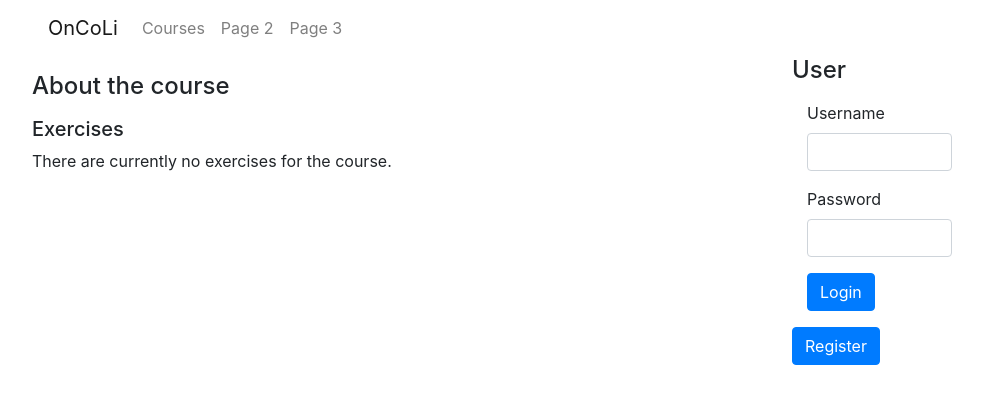
After one commit to Catrovitch/Online-course-website, a Flask app: template templates/course.html in a window 1280 px wide. The commit adds this page. Shown: the top 404 px of the page, without its empty margins (53-1036 px from the left). Run offline with Flask 3, Linux system fonts and the light colour scheme; the template is opened without the code that fills it, so the values that code supplies are empty; parts of the project's set-up code (start-up, migrations or seed data) failed here and were passed over; some libraries are stand-ins or nearby versions.

Commit message:
edit exercise and delete exercise

```diff
--- a/db.py
+++ b/db.py
@@ -2,5 +2,5 @@ from app import app
 from flask_sqlalchemy import SQLAlchemy
 from os import getenv
 
-app.config["SQLALCHEMY_DATABASE_URI"] = getenv("DATABASE_URL") #.replace("://", "ql://", 1)
+app.config["SQLALCHEMY_DATABASE_URI"] = getenv("DATABASE_URL").replace("://", "ql://", 1)
 db = SQLAlchemy(app)
--- a/schema.sql
+++ b/schema.sql
@@ -17,8 +17,12 @@ CREATE TABLE Course_registration (
 CREATE TABLE Exercises (
     id SERIAL PRIMARY KEY,
     course_id INTEGER REFERENCES Courses,
+    exercise_nr INTEGER,
     question TEXT,
-    answer TEXT);
+    option1 TEXT,
+    option2 TEXT,
+    option3 TEXT,
+    answer INTEGER);
 
 CREATE TABLE Course_statistics (
     user_id INTEGER REFERENCES Users,
--- /dev/null
+++ b/templates/course.html
@@ -0,0 +1,246 @@
+<!doctype html>
+<meta name="viewport" content="width=device-width, initial-scale=1, shrink-to-fit=no">
+<link rel="stylesheet" href="https://stackpath.bootstrapcdn.com/bootstrap/4.5.0/css/bootstrap.min.css">
+<title>Online Course Website</title>
+<div class="container">
+  <nav class="navbar navbar-expand-sm navbar-light">
+    <a class="navbar-brand" href="/">OnCoLi</a>
+    <ul class="navbar-nav">
+      <li class="nav-item">
+        <a class="nav-link" href="/courses">Courses</a>
+      </li>
+      <li class="nav-item">
+        <a class="nav-link" href="#">Page 2</a>
+      </li>
+      <li class="nav-item">
+        <a class="nav-link" href="#">Page 3</a>
+      <li class="nav-item">
+        {% if session.user_id %}
+          {% if status %}
+            <a class="nav-link" href="/admin">Admin page</a>
+          {% endif %}
+        {% endif %}
+      </li>
+      </li>
+    </ul>
+  </nav>
+  <div class="row">
+
+    <div class="col-8">
+      <h1>{{ course.name }}</h1>
+
+      <p></p>
+
+      <h4>About the course</h4>
+
+        {{ course.description }}
+
+      <p>
+
+
+      </p>
+
+      <h5>Exercises</h5>
+
+      {% if exercises %}
+        <ul>
+          {% for exercise in exercises %}
+            <p><b>{{ exercise.exercise_nr }}.</b> {{ exercise.question }}</p>
+            <ul>
+              <li>{{ exercise.option1 }}</li>
+              <li>{{ exercise.option2 }}</li>
+              <li>{{ exercise.option3 }}</li>
+              <p></p>
+            </ul>
+          {% endfor %}
+        </ul>
+      {% else %}
+        <p> There are currently no exercises for the course.</p>
+      {% endif %}
+
+    </div>
+
+    <div class="col-4">
+        <h4>User</h4>
+        <p>
+          {% if session.user_id %}
+          <p>You are logged in as {{ user }}</p>
+          <a href="/logout" class="btn btn-primary" >Logout</a>
+          {% else %}
+          <form action="/login" method="post">
+
+              <div class="form-group col-6">
+                <label for="inputUsername">Username</label>
+                <input type="text" class="form-control" id="inputUsername" name="username">
+              </div>
+              <div class="form-group col-6">
+                <label for="inputPassword">Password</label>
+                <input type="password" class="form-control" id="inputPassword" name="password">
+              </div>
+              <div class="form-group col-6">
+                <input type="submit" class="btn btn-primary" value="Login">
+              </div>
+            </form>
+            <a href="/register" class="btn btn-primary" >Register</a>
+          {% endif %}
+
+        <p>
+        </p>
+
+        {% if session.user_id %}
+            {% if status %}
+
+            <h5>Create New Exercise</h5>
+
+            <form action="/course/{{ course.id }}/create_exercise/" method="post">
+
+            <div class="form-group col-6">
+            <label for="inputCoursename">Question</label>
+            <input type="text" class="form-control" id="inputQuestion" name="question">
+            </div>
+
+            <div class="form-group col-6">
+            <label for="inputOption1">Option 1</label>
+            <input type="text" class="form-control" id="inputOption_1" name="option1">
+            </div>
+
+            <div class="form-group col-6">
+            <label for="inputOption2">Option 2</label>
+            <input type="text" class="form-control" id="inputOption_2" name="option2">
+            </div>
+
+            <div class="form-group col-6">
+            <label for="inputOption3">Option 3</label>
+            <input type="text" class="form-control" id="inputOption_3" name="option3">
+            </div>
+
+            <p></p>
+
+            <h6>Choose correct answer</h6>
+
+            <div class="form-check form-check-inline">
+                <input class="form-check-input" type="radio" name="radiobutton" id="answer_1" value="1">
+                <label class="form-check-label" for="inlineRadio1">1</label>
+            </div>
+
+            <div class="form-check form-check-inline">
+                <input class="form-check-input" type="radio" name="radiobutton" id="answer_2" value="2">
+                <label class="form-check-label" for="inlineRadio2">2</label>
+            </div>
+
+            <div class="form-check form-check-inline">
+                <input class="form-check-input" type="radio" name="radiobutton" id="answer_3" value="3">
+                <label class="form-check-label" for="inlineRadio3">3</label>
+            </div>
+
+            <p></p>
+
+            <div class="form-group col-6">
+            <input type="submit" class="btn btn-primary" value="Create exercise">
+            </div>
+
+            {% with messages = get_flashed_messages() %}
+              {% if messages %}
+                <ul>
+                {% for message in messages %}
+                  <li>{{ message }}</li>
+                {% endfor %}
+                </ul>
+              {% endif %}
+            {% endwith %}
+
+        </form>
+
+        <p></p>
+
+        <h5>Edit Exercise</h5>
+
+        <form action="/course/{{ course.id }}/edit_exercise/" method="post">
+
+        <div class="form-group col-6">
+        <label for="inputExercise_nr">Exercise number</label>
+        <input type="text" class="form-control" id="inputExercise_nr" name="exercise_nr">
+        </div>
+
+        <div class="form-group col-6">
+        <label for="inputCoursename">Question</label>
+        <input type="text" class="form-control" id="inputQuestion" name="question">
+        </div>
+
+        <div class="form-group col-6">
+        <label for="inputOption1">Option 1</label>
+        <input type="text" class="form-control" id="inputOption_1" name="option1">
+        </div>
+
+        <div class="form-group col-6">
+        <label for="inputOption2">Option 2</label>
+        <input type="text" class="form-control" id="inputOption_2" name="option2">
+        </div>
+
+        <div class="form-group col-6">
+        <label for="inputOption3">Option 3</label>
+        <input type="text" class="form-control" id="inputOption_3" name="option3">
+        </div>
+
+        <p></p>
+
+        <h6>Choose correct answer</h6>
+
+        <div class="form-check form-check-inline">
+            <input class="form-check-input" type="radio" name="radiobutton" id="answer_1" value="1">
+            <label class="form-check-label" for="inlineRadio1">1</label>
+        </div>
+
+        <div class="form-check form-check-inline">
+            <input class="form-check-input" type="radio" name="radiobutton" id="answer_2" value="2">
+            <label class="form-check-label" for="inlineRadio2">2</label>
+        </div>
+
+        <div class="form-check form-check-inline">
+            <input class="form-check-input" type="radio" name="radiobutton" id="answer_3" value="3">
+            <label class="form-check-label" for="inlineRadio3">3</label>
+        </div>
+
+        <p></p>
+
+        <div class="form-group col-6">
+        <input type="submit" class="btn btn-primary" value="Update exercise">
+        </div>
+
+        {% with messages = get_flashed_messages() %}
+          {% if messages %}
+            <ul>
+            {% for message in messages %}
+              <li>{{ message }}</li>
+            {% endfor %}
+            </ul>
+          {% endif %}
+        {% endwith %}
+    </form>
+
+        <p></p>
+
+        <h5>Delete exercise</h5>
+
+        <form action="/course/{{ course.id }}/delete_exercise/" method="post">
+
+        <div class="form-group col-6">
+            <label for="inputcoursename_to_delete">Insert exerise number</label>
+            <input type="text" class="form-control" id="inputexercise_number" name="exercise_to_delete">
+        </div>
+
+        <div class="form-group col-6">
+            <input type="submit" class="btn btn-primary" value="Delete exercise">
+        </div>
+
+        </form>
+        {% endif %}
+    {% endif %}
+    </div>
+
+
+    </div>
+
+    </div>
+  </div>
+</div>
--- a/templates/courses.html
+++ b/templates/courses.html
@@ -34,13 +34,13 @@
         {% if courses %}
           <ul>
             {% for course in courses %}
-              <li>{{ course.name }}</li>
+              <li><a href ="/course/{{ course.id }}"> {{ course.name }} </a></li>
                 <ul>
                   <li>{{ course.description }}</li>
                 </ul>
 
             {% endfor %}
-            </ul>
+          </ul>
         {% else %}
           <p> There are currently no available courses</p>
         {% endif %}
```
Also changed, not shown: course_handler.py (+50 -6 lines), exercise_handler.py (added, +118 -0 lines), routes.py (+52 -3 lines), templates/admin.html (+3 -11 lines).
